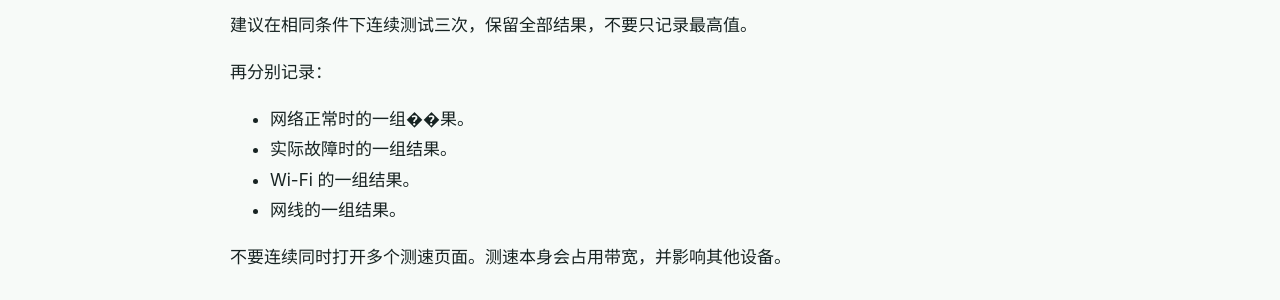
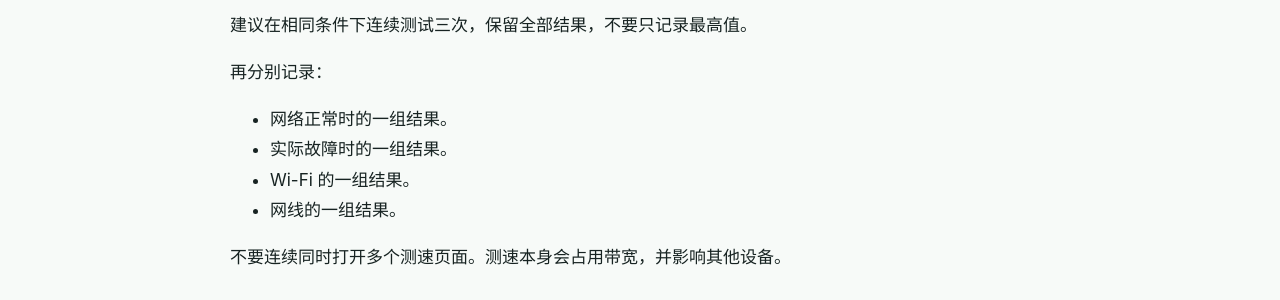
Before and after one commit to woshiprog/network-troubleshooting-guide, a Jekyll site: the page built from internet-slow-troubleshooting.md, in a window 1280 px wide and 900 px high, scrolled down 3544 px. Shown: the part 151-451 px from the top of the window. Built offline with Jekyll 4.4.1, drawn with Linux system fonts in a browser that asks for light colours.

Commit message:
Update internet-slow-troubleshooting.md

```diff
--- a/internet-slow-troubleshooting.md
+++ b/internet-slow-troubleshooting.md
@@ -132,7 +132,7 @@ permalink: /internet-slow-troubleshooting/
 
 再分别记录：
 
-- 网络正常时的一组��果。
+- 网络正常时的一组结果。
 - 实际故障时的一组结果。
 - Wi-Fi 的一组结果。
 - 网线的一组结果。
```
